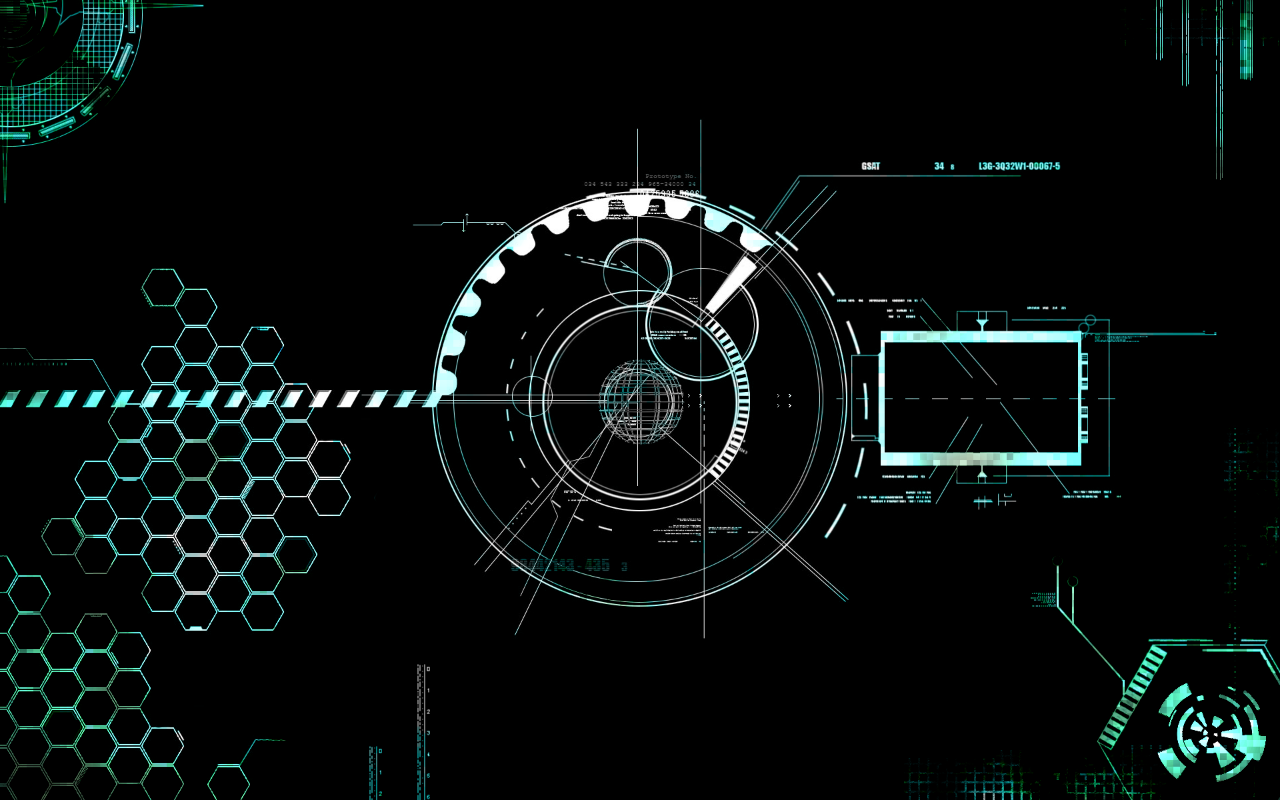
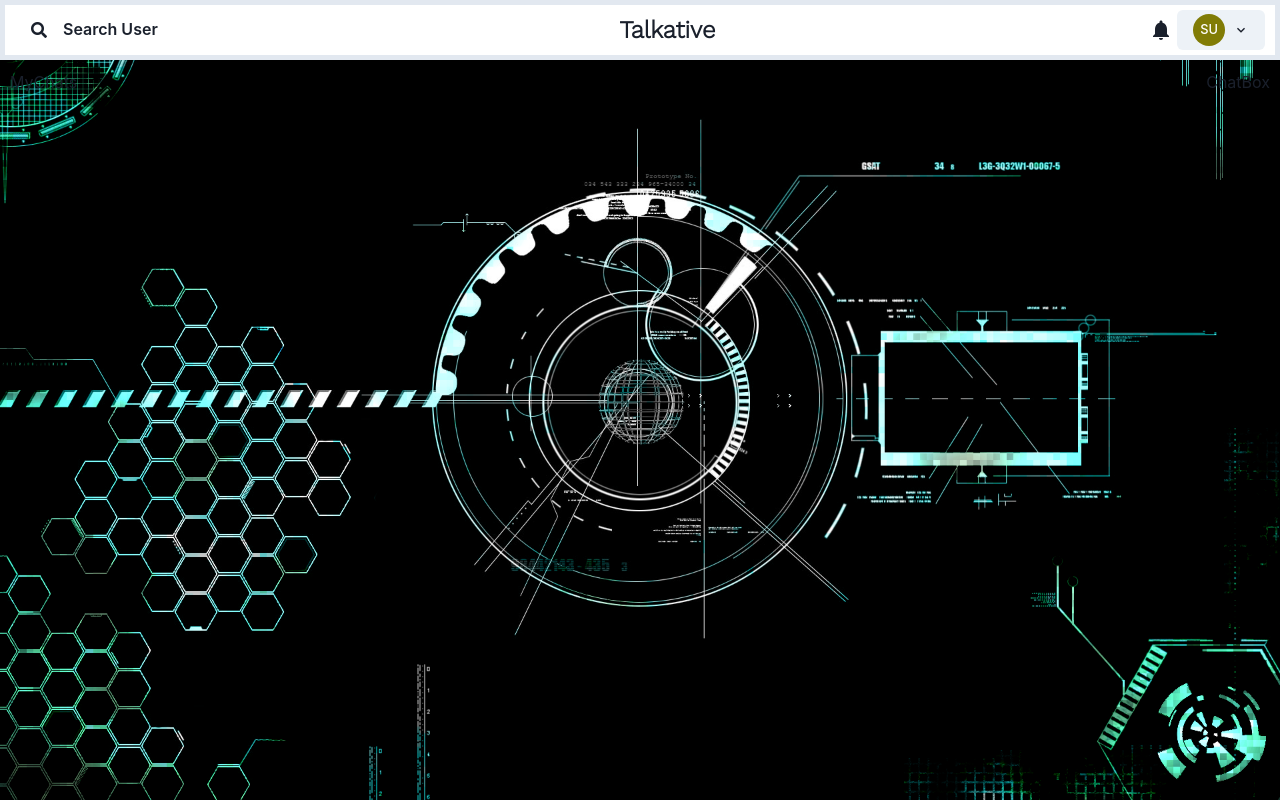
Before and after one commit to debojitsaha/Talkative, a React (Create React App) app in the folder frontend/: page /chats in a window 1280 px wide. Built offline with nearby package versions, Linux system fonts and the light colour scheme; no server answers; sample sign-in values are in the browser's storage.

Commit message:
Building Chats Page UI

```diff
--- a/frontend/package.json
+++ b/frontend/package.json
@@ -4,6 +4,7 @@
   "private": true,
   "proxy": "http://127.0.0.1:5000",
   "dependencies": {
+    "@chakra-ui/icons": "^2.0.11",
     "@chakra-ui/react": "^2.3.5",
     "@emotion/react": "^11.10.4",
     "@emotion/styled": "^11.10.4",
--- a/frontend/public/index.html
+++ b/frontend/public/index.html
@@ -15,6 +15,13 @@
       user's mobile device or desktop. See https://developers.google.com/web/fundamentals/web-app-manifest/
     -->
     <link rel="manifest" href="%PUBLIC_URL%/manifest.json" />
+    <link
+      rel="stylesheet"
+      href="https://cdnjs.cloudflare.com/ajax/libs/font-awesome/5.15.3/css/all.min.css"
+      integrity="sha512-iBBXm8fW90+nuLcSKlbmrPcLa0OT92xO1BIsZ+ywDWZCvqsWgccV3gFoRBv0z+8dLJgyAHIhR35VZc2oM/gI1w=="
+      crossorigin="anonymous"
+      referrerpolicy="no-referrer"
+    />
     <!--
       Notice the use of %PUBLIC_URL% in the tags above.
       It will be replaced with the URL of the `public` folder during the build.
--- a/frontend/src/App.js
+++ b/frontend/src/App.js
@@ -2,12 +2,15 @@
 import { Route } from 'react-router-dom';
 import Homepage from './Pages/Homepage';
 import ChatPage from './Pages/ChatPage';
+import ChatProvider from './Context/ChatProvider';
 
 function App() {
   return (
     <div className="App">
+      <ChatProvider>
       <Route exact path= '/' component={Homepage} />
       <Route exact path= '/chats' component={ChatPage} />
+      </ChatProvider>
     </div>
   );
 }
--- /dev/null
+++ b/frontend/src/Context/ChatProvider.js
@@ -0,0 +1,43 @@
+import { useHistory } from "react-router-dom";
+import { createContext, useContext, useState, useEffect } from "react";
+
+export const ChatContext = createContext();
+
+const ChatProvider = ({ children }) => {
+  const [user, setUser] = useState();
+  const history = useHistory();
+
+  useEffect(() => {
+    const userInfo = JSON.parse(localStorage.getItem("userInfo"));
+    setUser(userInfo);
+    // console.log(userInfo);
+    // console.log(user);
+    // console.log('hello');
+    // console.log(history);
+
+    if (!userInfo) {
+      history.push('/')
+    }
+  }, [history]);
+
+
+  const updateUser= ()=>{
+    const userInfo = JSON.parse(localStorage.getItem("userInfo"));
+    setUser(userInfo);
+    if (!userInfo) {
+          history.push('/')
+        }
+  }
+
+  return (
+    <ChatContext.Provider value={{ user, setUser, updateUser }}>
+      {children}
+    </ChatContext.Provider>
+  );
+};
+
+export const ChatState = () => {
+  return useContext(ChatContext);
+};
+
+export default ChatProvider;
--- a/frontend/src/Pages/ChatPage.js
+++ b/frontend/src/Pages/ChatPage.js
@@ -1,29 +1,23 @@
-import React, {useEffect, useState} from "react";
-import axios from "axios";
+import React from "react";
+import { ChatState } from "../Context/ChatProvider";
+import { Box } from '@chakra-ui/react'
+import SideDrawer from '../components/miscellaneous/SideDrawer'
+import MyChats from '../components/MyChats'
+import ChatBox from '../components/ChatBox'
 
 const ChatPage = () => {
-    const [chats, setChats] = useState([])
 
-  const fetchChats = async () => {
-    const {data} = await axios.get("/api/chat");
-    setChats(data);
-    console.log(data);
-  };
-
-  useEffect(() => {
-    return () => {
-      fetchChats()
-    }
-  }, [])
-
+   const {user} = ChatState()
+  //  console.log(user);
 
   return (
-    <div>
-        {
-            chats.map(chat=>(
-                <div key={chat._id}> {chat.chatName} </div>
-            ))
-        }
+    <div style={{width:"100%"}}>
+      {user && <SideDrawer />}
+      <Box display='flex' w='100%' p='10px' height='91.5vh' justifyContent='space-between' >
+        {user && <MyChats />}
+        {user && <ChatBox />}
+      </Box>
+
     </div>
   )
 };
--- a/frontend/src/Pages/Homepage.js
+++ b/frontend/src/Pages/Homepage.js
@@ -1,4 +1,4 @@
-import React from "react";
+import React, { useEffect } from "react";
 import {
   Container,
   Box,
@@ -11,8 +11,20 @@
 } from "@chakra-ui/react";
 import Signup from "../components/Authentication/Signup";
 import Login from "../components/Authentication/Login";
+import { useHistory } from "react-router-dom";
 
 const Homepage = () => {
+  const history = useHistory();
+
+  useEffect(() => {
+    const user = JSON.parse(localStorage.getItem("userInfo"));
+    // console.log(user);
+
+    if (user) {
+      history.push("/chats");
+    }
+  }, [history]);
+
   return (
     <Container maxW="xl" centerContent>
       <Box
--- a/frontend/src/components/Authentication/Login.js
+++ b/frontend/src/components/Authentication/Login.js
@@ -11,12 +11,15 @@
 import axios from "axios";
 import React, { useState } from "react";
 import { useHistory } from "react-router-dom";
+import { ChatState } from "../../Context/ChatProvider";
 
 const Login = () => {
   const [show, setShow] = useState(false);
   const [email, setEmail] = useState("");
   const [password, setPassword] = useState("");
   const [loading, setLoading] = useState(false);
+
+  const { updateUser } = ChatState();
 
   const toast = useToast();
   const history = useHistory();
@@ -56,6 +59,7 @@
 
       localStorage.setItem("userInfo", JSON.stringify(data));
       setLoading(false);
+      updateUser();
       history.push("/chats");
     } catch (error) {
       toast({
--- a/frontend/src/components/Authentication/Signup.js
+++ b/frontend/src/components/Authentication/Signup.js
@@ -11,6 +11,7 @@
 import React, { useState } from "react";
 import axios from "axios";
 import { useHistory } from "react-router-dom";
+import { ChatState } from "../../Context/ChatProvider";
 
 const Signup = () => {
   const [show, setShow] = useState(false);
@@ -20,6 +21,9 @@
   const [confirmpassword, setConfirmpassword] = useState("");
   const [pic, setPic] = useState("");
   const [loading, setLoading] = useState(false);
+
+  const { updateUser } = ChatState();
+
   const toast = useToast();
   const history = useHistory();
 
@@ -49,9 +53,9 @@
       })
         .then((res) => res.json())
         .then((data) => {
-          console.log(data);
+          // console.log(data);
           setPic(data.url.toString());
-          console.log(data.url.toString());
+          // console.log(data.url.toString());
           setLoading(false);
         })
         .catch((err) => {
@@ -119,6 +123,7 @@
 
       localStorage.setItem("userInfo", JSON.stringify(data));
       setLoading(false);
+      updateUser();
       history.push("/chats");
     } catch (error) {
       toast({
--- /dev/null
+++ b/frontend/src/components/ChatBox.js
@@ -0,0 +1,9 @@
+import React from 'react'
+
+const ChatBox = () => {
+  return (
+    <div>ChatBox</div>
+  )
+}
+
+export default ChatBox
--- /dev/null
+++ b/frontend/src/components/MyChats.js
@@ -0,0 +1,9 @@
+import React from 'react'
+
+const MyChats = () => {
+  return (
+    <div>MyChats</div>
+  )
+}
+
+export default MyChats
--- /dev/null
+++ b/frontend/src/components/miscellaneous/ProfileModal.js
@@ -0,0 +1,75 @@
+import {
+  IconButton,
+  useDisclosure,
+  Modal,
+  ModalOverlay,
+  ModalContent,
+  ModalHeader,
+  ModalFooter,
+  ModalBody,
+  ModalCloseButton,
+  Button,
+  Image,
+  Text,
+} from "@chakra-ui/react";
+import { ViewIcon } from "@chakra-ui/icons";
+import React from "react";
+
+const ProfileModal = ({ user, children }) => {
+  const { isOpen, onOpen, onClose } = useDisclosure();
+  return (
+    <>
+      {children ? (
+        <span onClick={onOpen}>{children}</span>
+      ) : (
+        <IconButton
+          display={{ base: "flex" }}
+          icon={<ViewIcon />}
+          onClick={onOpen}
+        />
+      )}
+
+      <Modal size='lg' isOpen={isOpen} onClose={onClose} isCentered>
+        <ModalOverlay />
+        <ModalContent h='410px'>
+          <ModalHeader
+            fontSize="40px"
+            fontFamily="Work sans"
+            display="flex"
+            justifyContent="center"
+          >
+            {user.name}
+          </ModalHeader>
+          <ModalCloseButton />
+          <ModalBody
+          display='flex'
+          flexDir='column'
+          alignItems='center'
+          justifyContent='space-between'
+          >
+            <Image
+              borderRadius="full"
+              boxSize="150px"
+              src={user.pic}
+              alt={user.name}
+            />
+            <Text
+              fontFamily="Work sans"
+              fontSize={{ base: "28px", md: "30px" }}
+            >
+              {user.email}
+            </Text>
+          </ModalBody>
+
+          <ModalFooter>
+            <Button colorScheme="blue" mr={3} onClick={onClose}>
+              Close
+            </Button>
+          </ModalFooter>
+        </ModalContent>
+      </Modal>
+    </>
+  );
+};
+
+export default ProfileModal;
--- /dev/null
+++ b/frontend/src/components/miscellaneous/SideDrawer.js
@@ -0,0 +1,85 @@
+import {
+  Avatar,
+  Box,
+  Button,
+  Menu,
+  MenuButton,
+  MenuDivider,
+  MenuItem,
+  MenuList,
+  Text,
+  Tooltip,
+} from "@chakra-ui/react";
+import { BellIcon, ChevronDownIcon } from "@chakra-ui/icons";
+import React, { useState } from "react";
+import { ChatState } from "../../Context/ChatProvider";
+import ProfileModal from "./ProfileModal";
+import { useHistory } from "react-router-dom";
+
+
+const SideDrawer = () => {
+  const [search, setSearch] = useState("");
+  const [searchResult, setSearchResult] = useState([]);
+  const [loading, setLoading] = useState(false);
+  const [loadingChat, setLoadingChat] = useState();
+  const { user } = ChatState();
+  const history= useHistory()
+
+  const logoutHandler= ()=>{
+    localStorage.removeItem('userInfo')
+    history.push('/')
+  }
+
+  return (
+    <>
+      <Box
+        display="flex"
+        justifyContent="space-between"
+        alignItems="center"
+        bg="white"
+        w="100%"
+        p="5px 10px 5px 10px"
+        borderWidth="5px"
+      >
+        <Tooltip label="Search user to chat" hasArrow placement="bottom-end">
+          <Button variant="ghost">
+            <i className="fas fa-search"></i>
+            <Text display={{ base: "none", md: "flex" }} px="4">
+              Search User
+            </Text>
+          </Button>
+        </Tooltip>
+        <Text fontFamily="Work sans" fontSize="2xl" fontWeight="bold">
+          Talkative
+        </Text>
+        <div>
+          <Menu>
+            <MenuButton>
+              <BellIcon fontSize="2xl" m={1} />
+            </MenuButton>
+            {/* <MenuList></MenuList> */}
+          </Menu>
+          <Menu>
+            <MenuButton as={Button} rightIcon={<ChevronDownIcon />}>
+              <Avatar
+                size="sm"
+                cursor="pointer"
+                name={user.name}
+                src={user.pic}
+              />
+            </MenuButton>
+            <MenuList>
+              <ProfileModal user={user}>
+              <MenuItem>My Profile</MenuItem>
+              </ProfileModal>
+              <MenuDivider />
+              <MenuItem onClick={logoutHandler}>Logout</MenuItem>
+            </MenuList>
+          </Menu>
+        </div>
+      </Box>
+    </>
+  );
+};
+
+export default SideDrawer;
```
Also changed, not shown: 1 other file (tests, documents, lock files or other folders).
